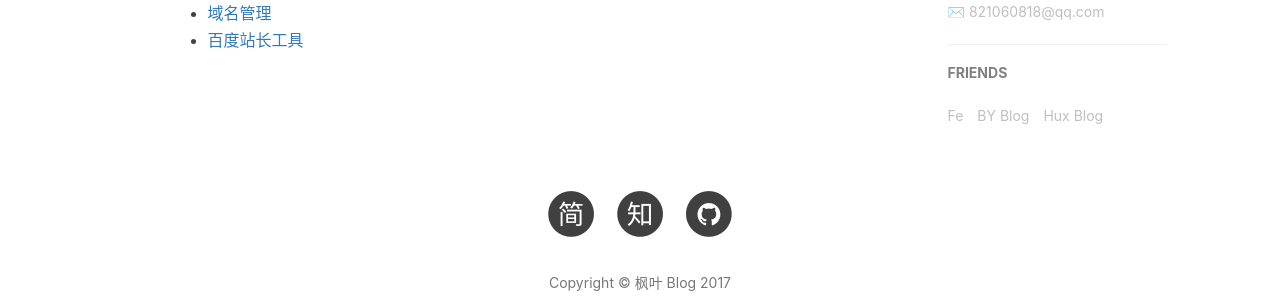
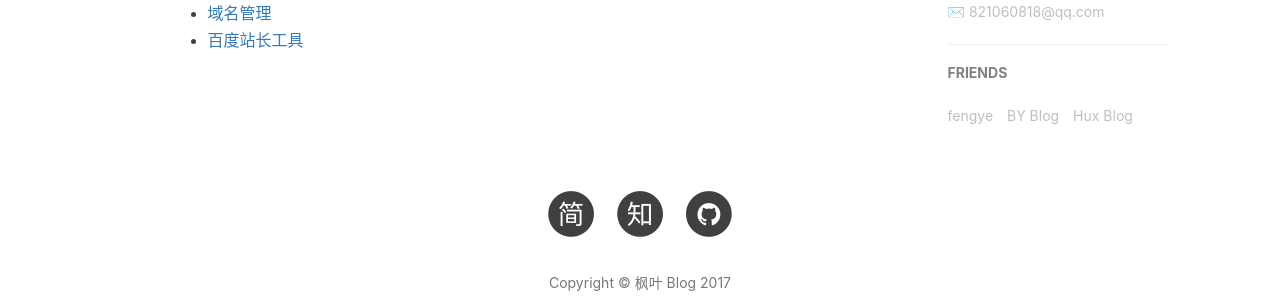
Before and after one commit to wjw0315/wjw0315.github.io, a Jekyll site: the page built from about.html, in a window 1280 px wide. Shown: the part 944-1240 px from the top of the page. Built offline with Jekyll 4.4.1, drawn with Linux system fonts in a browser that asks for light colours; nearby versions of some CDN libraries; comment, search, counter and statistics services are not loaded; grey boxes are pictures that could not be loaded.

Commit message:
Update _config.yml

```diff
--- a/_config.yml
+++ b/_config.yml
@@ -95,7 +95,7 @@ service-worker: true
 # Friends好友链接
 friends: [
     {
-        title: "Fe",
+        title: "fengye",
         href: "http://wwsocool.com"
     },{
         title: "BY Blog",
```
